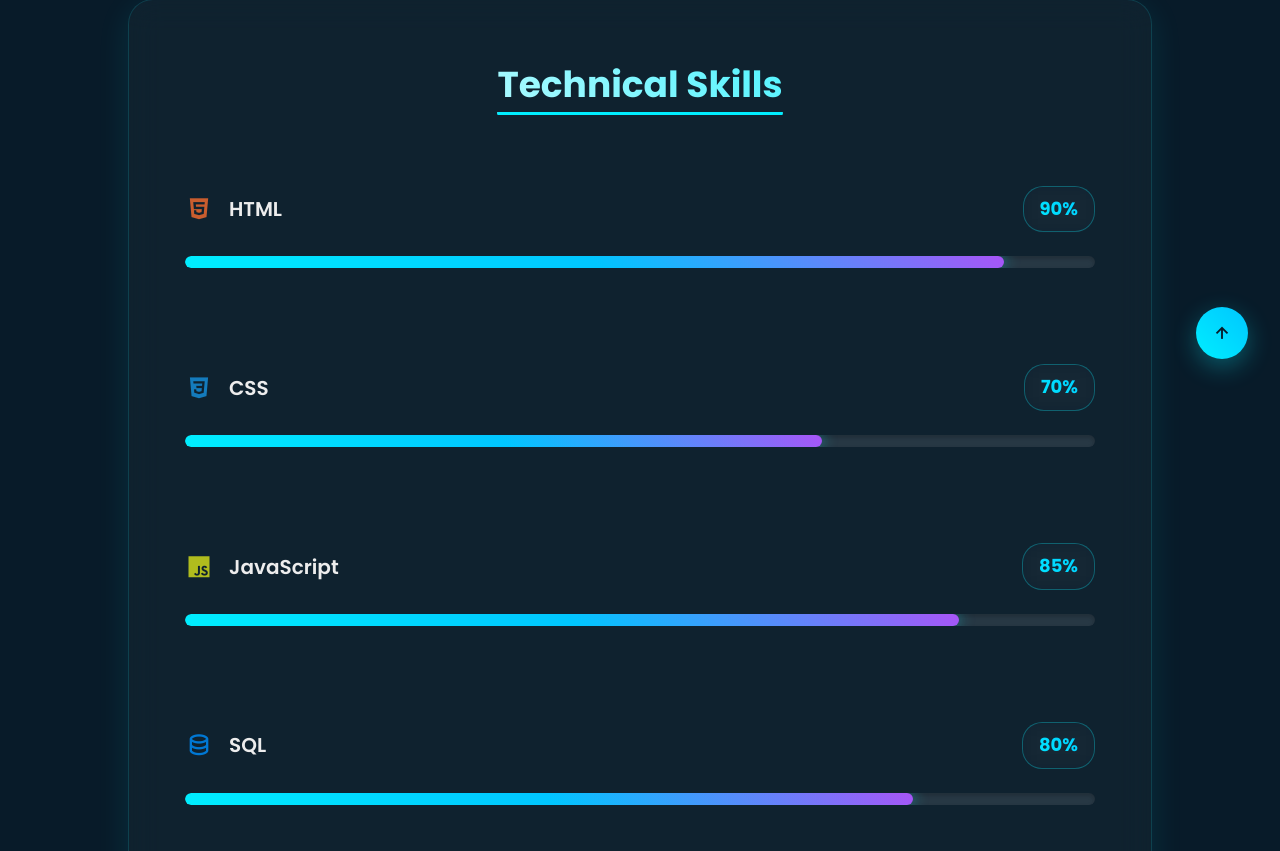
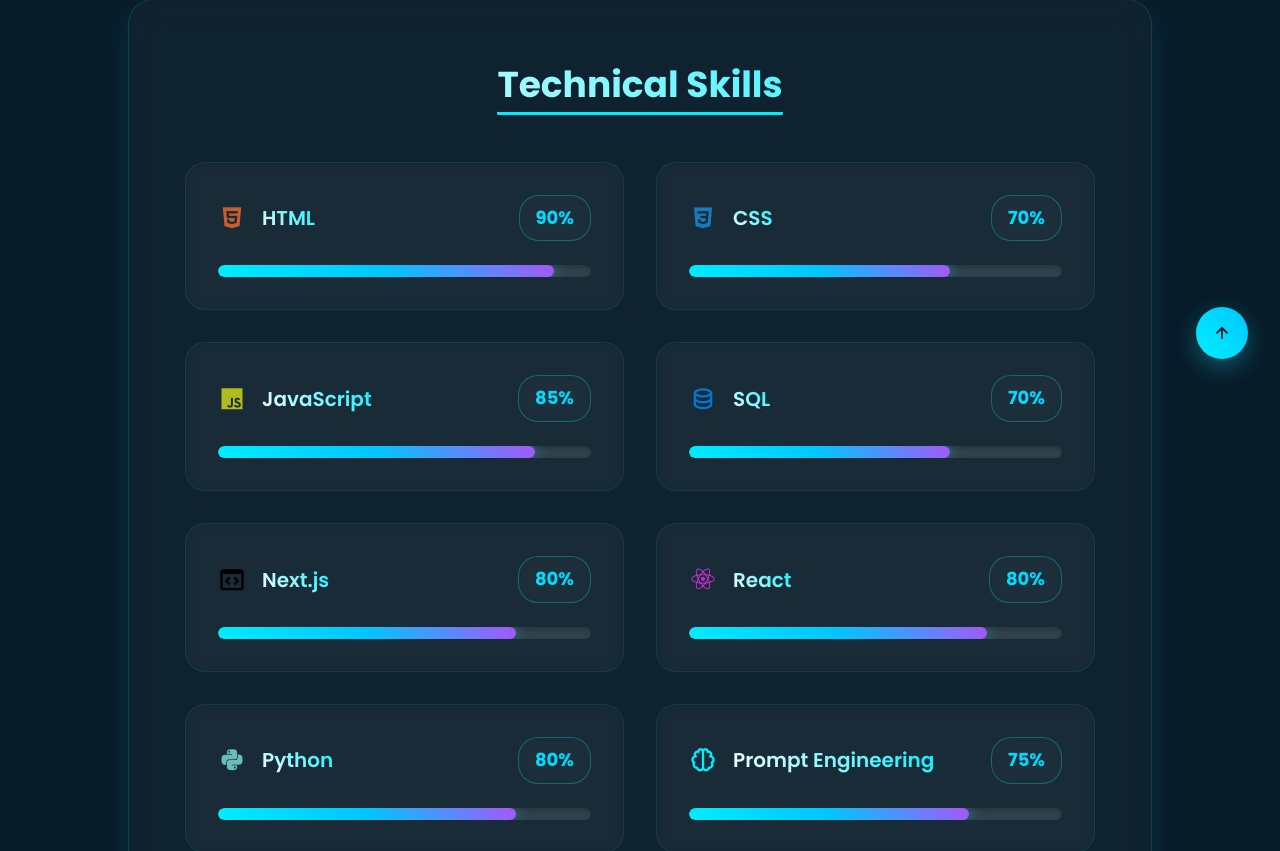
Before and after one commit to Priyal-2005/myportfolionextjs, a Next.js app: page /skills in a window 1280 px wide. Shown: the part 409-1260 px from the top of the page. Built offline with nearby package versions, Linux system fonts and the light colour scheme.

Commit message:
Update Technical Skills to 2-column layout

```diff
--- a/src/app/globals.css
+++ b/src/app/globals.css
@@ -484,6 +484,128 @@
     background-clip: text;
 }
 
+/* Technical Skills Grid */
+.technical-skills-grid {
+    display: grid;
+    grid-template-columns: repeat(2, 1fr);
+    gap: 2rem;
+    margin-top: 2rem;
+}
+
+.skill-card-tech {
+    background: rgba(255, 255, 255, 0.02);
+    border: 1px solid rgba(14, 239, 255, 0.1);
+    border-radius: 20px;
+    padding: 2rem;
+    transition: all 0.4s ease;
+    backdrop-filter: blur(10px);
+    position: relative;
+    overflow: hidden;
+}
+
+.skill-card-tech::before {
+    content: '';
+    position: absolute;
+    top: 0;
+    left: -100%;
+    width: 100%;
+    height: 100%;
+    background: linear-gradient(90deg, transparent, rgba(14, 239, 255, 0.05), transparent);
+    transition: all 0.6s ease;
+}
+
+.skill-card-tech:hover::before {
+    left: 100%;
+}
+
+.skill-card-tech:hover {
+    transform: translateY(-8px) scale(1.02);
+    border-color: rgba(14, 239, 255, 0.3);
+    box-shadow: 0 15px 40px rgba(14, 239, 255, 0.15);
+    background: rgba(255, 255, 255, 0.05);
+}
+
+.skill-header {
+    display: flex;
+    justify-content: space-between;
+    align-items: center;
+    margin-bottom: 1.5rem;
+}
+
+.skill-name {
+    display: flex;
+    align-items: center;
+    gap: 1rem;
+}
+
+.skill-name i {
+    font-size: 28px;
+    transition: all 0.3s ease;
+}
+
+.skill-card-tech:hover .skill-name i {
+    transform: scale(1.2) rotate(5deg);
+}
+
+.skill-name span {
+    font-size: 20px;
+    font-weight: 600;
+    color: #fff;
+    background: linear-gradient(45deg, #fff, #0ef);
+    -webkit-background-clip: text;
+    -webkit-text-fill-color: transparent;
+    background-clip: text;
+}
+
+.percentage-badge {
+    font-size: 18px;
+    font-weight: 700;
+    color: #0ef;
+    background: rgba(14, 239, 255, 0.1);
+    padding: 8px 16px;
+    border-radius: 20px;
+    border: 1px solid rgba(14, 239, 255, 0.3);
+    backdrop-filter: blur(10px);
+    background: linear-gradient(45deg, #0ef, #00c6ff);
+    -webkit-background-clip: text;
+    -webkit-text-fill-color: transparent;
+    background-clip: text;
+}
+
+.progress-line {
+    position: relative;
+    border-radius: 15px;
+    width: 100%;
+    height: 12px;
+    background: rgba(255, 255, 255, 0.1);
+    animation: animate 1s 1s cubic-bezier(0.65, 0, 0.35, 1) forwards;
+    transform: scaleX(0);
+    transform-origin: left;
+    overflow: hidden;
+    box-shadow: inset 0 2px 4px rgba(0, 0, 0, 0.2);
+}
+
+.progress-line span {
+    height: 100%;
+    background: linear-gradient(45deg, #0ef, #00c6ff, #a855f7);
+    position: absolute;
+    border-radius: 15px;
+    animation: animate 1s 1s cubic-bezier(0.65, 0, 0.35, 1) forwards;
+    transform: scaleX(0);
+    transform-origin: left;
+    box-shadow: 0 0 15px rgba(14, 239, 255, 0.5);
+}
+
+.progress-line.html span { width: 90%; }
+.progress-line.css span { width: 70%; }
+.progress-line.js span { width: 85%; }
+.progress-line.sql span { width: 70%; }
+.progress-line.nextjs span { width: 80%; }
+.progress-line.react span { width: 80%; }
+.progress-line.python span { width: 80%; }
+.progress-line.prompt span { width: 75%; }
+
+/* Legacy Technical Bars (keeping for compatibility) */
 .technical-bars .bar {
     margin: 3rem 0;
     padding: 1.5rem 0;
@@ -565,15 +687,6 @@
     transform-origin: left;
     box-shadow: 0 0 15px rgba(14, 239, 255, 0.5);
 }
-
-.progress-line.html span { width: 90%; }
-.progress-line.css span { width: 70%; }
-.progress-line.js span { width: 85%; }
-.progress-line.sql span { width: 80%; }
-.progress-line.nextjs span { width: 80%; }
-.progress-line.react span { width: 80%; }
-.progress-line.python span { width: 80%; }
-.progress-line.prompt span { width: 70%; }
 
 /* Professional Skills */
 .professional-skills {
@@ -1307,6 +1420,11 @@
         grid-template-columns: repeat(auto-fit, minmax(180px, 1fr));
         gap: 1.5rem;
     }
+
+    .technical-skills-grid {
+        grid-template-columns: 1fr;
+        gap: 1.5rem;
+    }
 }
 
 @media (max-width: 768px) {
@@ -1470,6 +1588,24 @@
 
     .tool-card h4 {
         font-size: 16px;
+    }
+
+    .technical-skills-grid {
+        grid-template-columns: 1fr;
+        gap: 1.5rem;
+    }
+
+    .skill-card-tech {
+        padding: 1.5rem;
+    }
+
+    .skill-name span {
+        font-size: 18px;
+    }
+
+    .percentage-badge {
+        font-size: 16px;
+        padding: 6px 12px;
     }
 }
 
@@ -1579,6 +1715,28 @@
     .tool-card h4 {
         font-size: 14px;
     }
+
+    .technical-skills-grid {
+        grid-template-columns: 1fr;
+        gap: 1.5rem;
+    }
+
+    .skill-card-tech {
+        padding: 1.5rem 1rem;
+    }
+
+    .skill-name span {
+        font-size: 16px;
+    }
+
+    .skill-name i {
+        font-size: 24px;
+    }
+
+    .percentage-badge {
+        font-size: 14px;
+        padding: 4px 8px;
+    }
 }
 
 /* Add gradient definitions for SVG */
--- a/src/app/skills/page.js
+++ b/src/app/skills/page.js
@@ -26,91 +26,91 @@
         {/* Technical Skills Section */}
         <div className="container1" id="skills">
           <h1 className="heading1">Technical Skills</h1>
-          <div className="technical-bars">
-            <div className="bar">
-              <div className="info">
+          <div className="technical-skills-grid">
+            <div className="skill-card-tech">
+              <div className="skill-header">
                 <div className="skill-name">
                   <i style={{ color: "#c95d2e" }} className='bx bxl-html5'></i>
                   <span>HTML</span>
                 </div>
-                <span className="percentage-text">90%</span>
+                <span className="percentage-badge">90%</span>
               </div>
               <div className="progress-line html"><span></span></div>
             </div>
 
-            <div className="bar">
-              <div className="info">
+            <div className="skill-card-tech">
+              <div className="skill-header">
                 <div className="skill-name">
                   <i style={{ color: "#147bbc" }} className='bx bxl-css3'></i>
                   <span>CSS</span>
                 </div>
-                <span className="percentage-text">70%</span>
+                <span className="percentage-badge">70%</span>
               </div>
               <div className="progress-line css"><span></span></div>
             </div>
 
-            <div className="bar">
-              <div className="info">
+            <div className="skill-card-tech">
+              <div className="skill-header">
                 <div className="skill-name">
                   <i style={{ color: "#b0bc1e" }} className='bx bxl-javascript'></i>
                   <span>JavaScript</span>
                 </div>
-                <span className="percentage-text">85%</span>
+                <span className="percentage-badge">85%</span>
               </div>
               <div className="progress-line js"><span></span></div>
             </div>
 
-            <div className="bar">
-              <div className="info">
+            <div className="skill-card-tech">
+              <div className="skill-header">
                 <div className="skill-name">
                   <i style={{ color: "#0078d4" }} className='bx bx-data'></i>
                   <span>SQL</span>
                 </div>
-                <span className="percentage-text">80%</span>
+                <span className="percentage-badge">70%</span>
               </div>
               <div className="progress-line sql"><span></span></div>
             </div>
 
-            <div className="bar">
-              <div className="info">
+            <div className="skill-card-tech">
+              <div className="skill-header">
                 <div className="skill-name">
                   <i style={{ color: "#000000" }} className='bx bx-code-block'></i>
                   <span>Next.js</span>
                 </div>
-                <span className="percentage-text">80%</span>
+                <span className="percentage-badge">80%</span>
               </div>
               <div className="progress-line nextjs"><span></span></div>
             </div>
 
-            <div className="bar">
-              <div className="info">
+            <div className="skill-card-tech">
+              <div className="skill-header">
                 <div className="skill-name">
                   <i style={{ color: "#c32ec9" }} className='bx bxl-react'></i>
                   <span>React</span>
                 </div>
-                <span className="percentage-text">80%</span>
+                <span className="percentage-badge">80%</span>
               </div>
               <div className="progress-line react"><span></span></div>
             </div>
 
-            <div className="bar">
-              <div className="info">
+            <div className="skill-card-tech">
+              <div className="skill-header">
                 <div className="skill-name">
                   <i style={{ color: "#69bcbc" }} className='bx bxl-python'></i>
                   <span>Python</span>
                 </div>
-                <span className="percentage-text">80%</span>
+                <span className="percentage-badge">80%</span>
               </div>
               <div className="progress-line python"><span></span></div>
             </div>
 
-            <div className="bar">
-              <div className="info">
+            <div className="skill-card-tech">
+              <div className="skill-header">
                 <div className="skill-name">
                   <i style={{ color: "#0ef" }} className='bx bx-brain'></i>
                   <span>Prompt Engineering</span>
                 </div>
-                <span className="percentage-text">70%</span>
+                <span className="percentage-badge">75%</span>
               </div>
               <div className="progress-line prompt"><span></span></div>
             </div>
```
